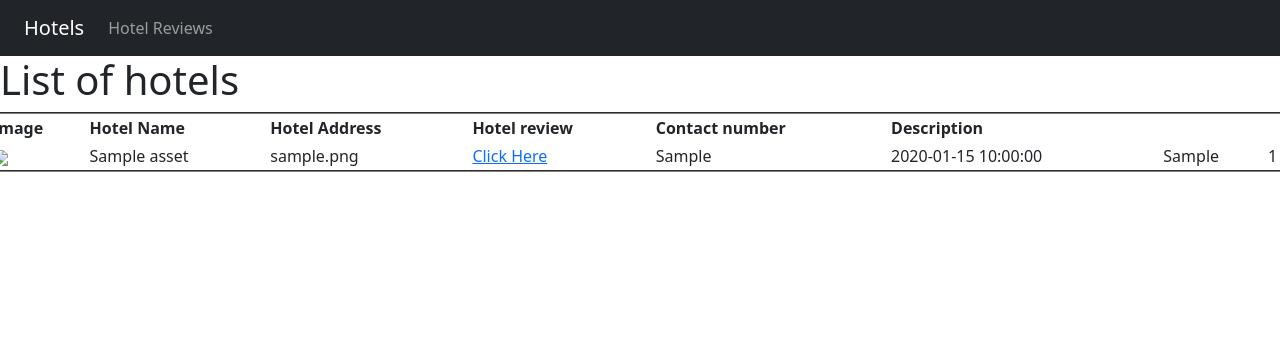
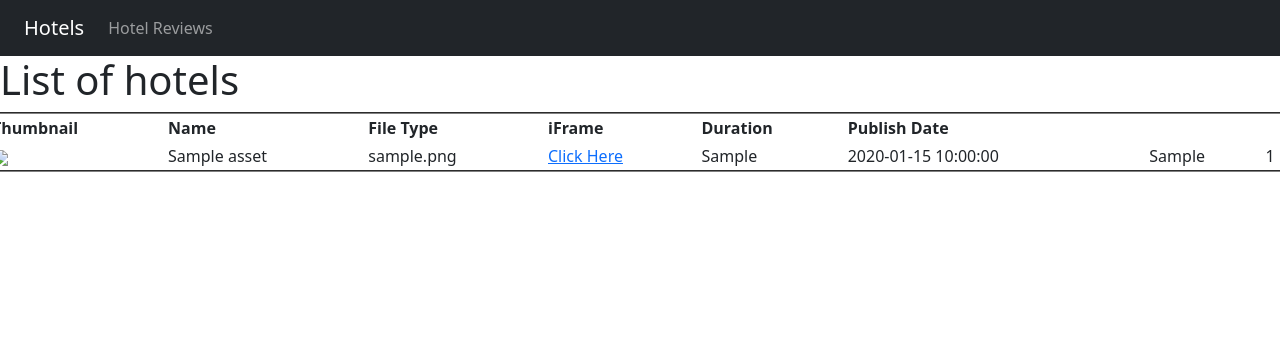
Before and after one commit to sleepz1312/FYP, a PHP site: page /home.php in a window 1280 px wide. Shown: the top 356 px of the page. Run offline with PHP 8.4, Linux system fonts and the light colour scheme; tables that the repository leaves empty or names only in its code hold one stand-in row (values such as "Sample post"); data that the repository does not hold is empty.

Commit message:
edit heading

```diff
--- a/home.php
+++ b/home.php
@@ -40,12 +40,12 @@ while ($row = mysqli_fetch_array($result)) {
         <h1>List of hotels</h1>
         <table border="2" cellpadding="2" cellspacing="2">
             <tr>
-                <th>Image</th>
-                <th>Hotel Name</th>
-                <th>Hotel Address</th>
-                <th>Hotel review</th>
-                <th>Contact number</th>
-                <th>Description</th>
+                <th>Thumbnail</th>
+                <th>Name</th>
+                <th>File Type</th>
+                <th>iFrame</th>
+                <th>Duration</th>
+                <th>Publish Date</th>
             </tr>
 
             <?php
```
